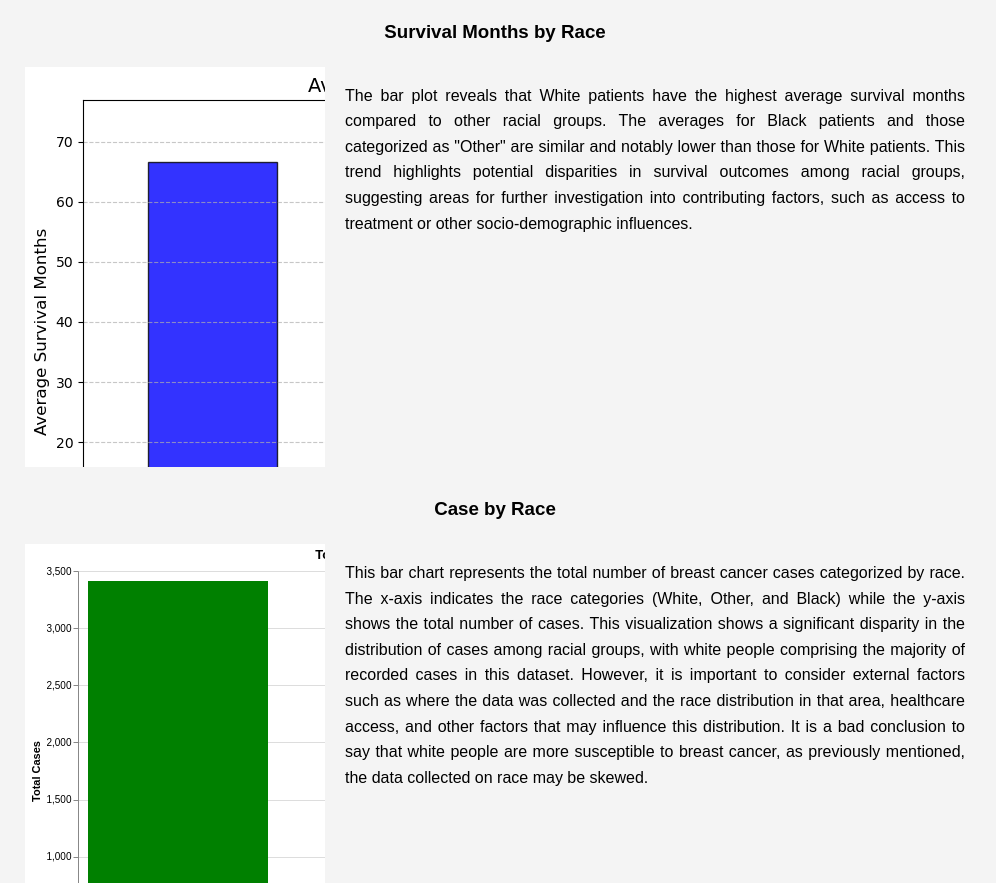
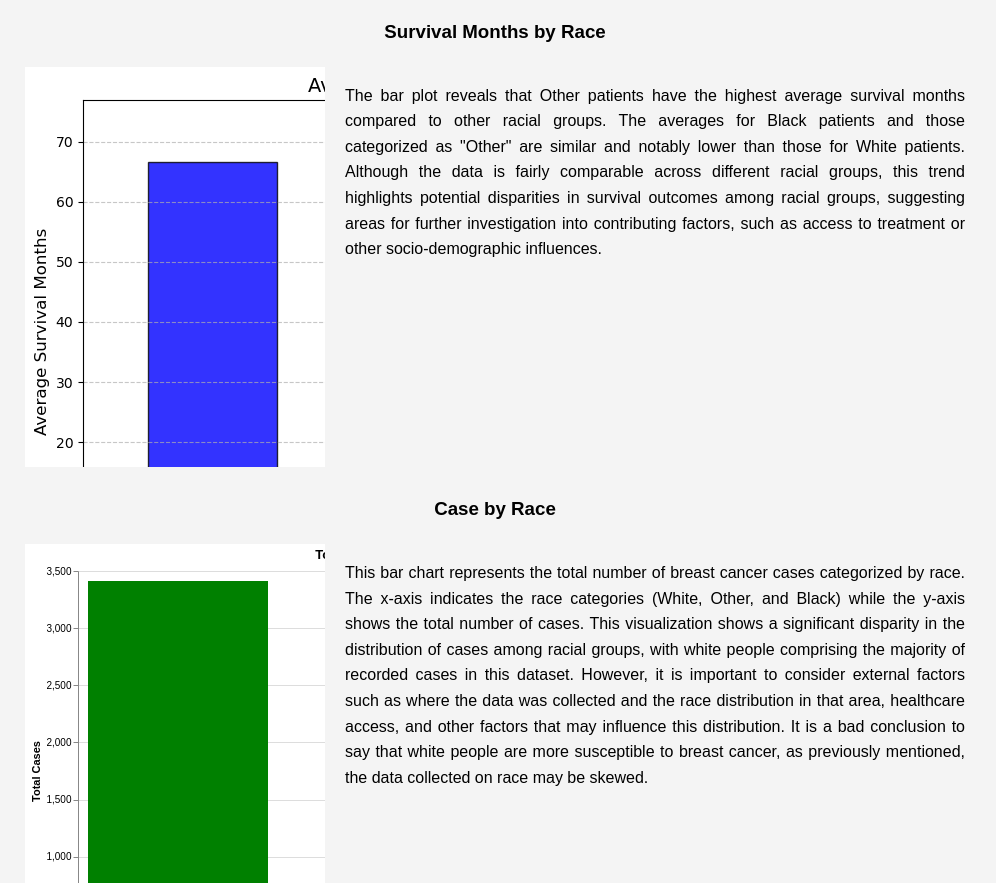
Before and after one commit to kaylan15/BreastCancerStudy, a plain HTML site: page index.html in a window 1280 px wide. Shown: the part 2652-3535 px from the top of the page, without its empty margins (145-1141 px from the left). Drawn offline with Linux system fonts and the light colour scheme; a script that the page names is missing.

Commit message:
Update index.html

```diff
--- a/index.html
+++ b/index.html
@@ -189,9 +189,10 @@
             <iframe src="survival_months_by_race.png" width="400px" height="400px" frameborder="0"></iframe>
         </div>
         <div class="text">
-            <p> The bar plot reveals that White patients have the highest average survival months compared to other racial groups. The averages for
-                Black patients and those categorized as "Other" are similar and notably lower than those for White patients. This trend highlights
-                potential disparities in survival outcomes among racial groups, suggesting areas for further investigation into contributing factors,
+            <p> The bar plot reveals that Other patients have the highest average survival months compared to other racial groups. The averages for
+                Black patients and those categorized as "Other" are similar and notably lower than those for White patients. Although the data
+                is fairly comparable across different racial groups, this trend highlights potential disparities in survival outcomes among racial
+                groups, suggesting areas for further investigation into contributing factors,
                 such as access to treatment or other socio-demographic influences.
 </p>
         </div>
```
